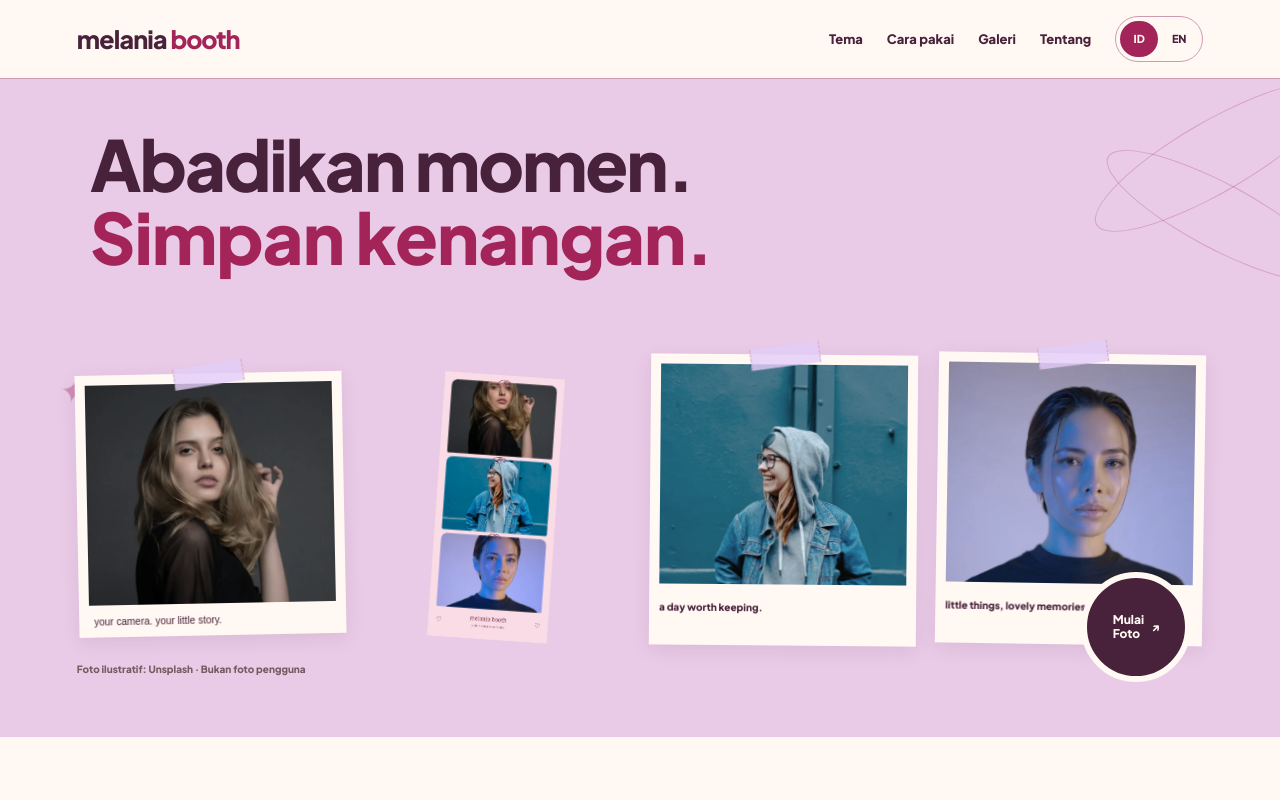
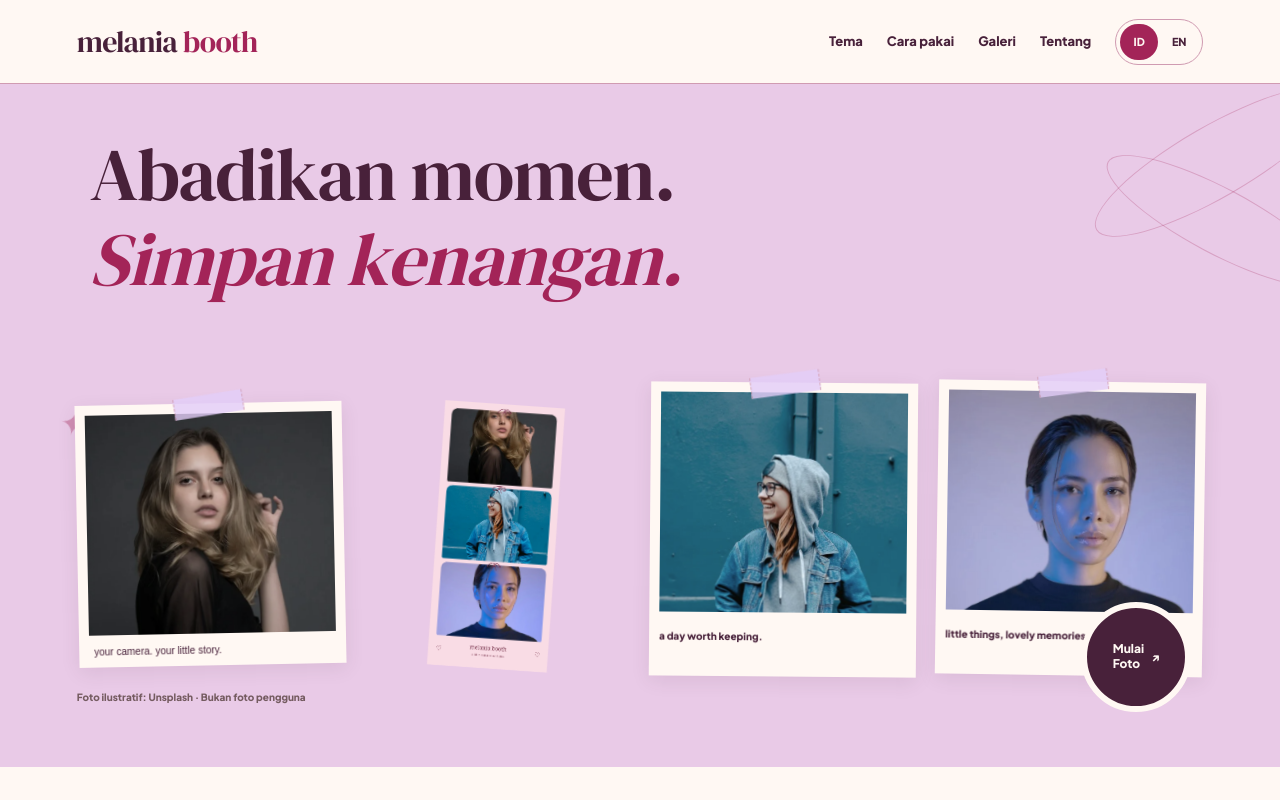
Before and after one commit to atmajadesna/melania-booth, a plain HTML site: page index.html in a window 1280 px wide. Shown: the top 800 px of the page. Drawn offline with Linux system fonts and the light colour scheme.

Commit message:
Pair editorial display typography with clean Jakarta interface text

```diff
--- a/index.html
+++ b/index.html
@@ -259,5 +259,6 @@
     <link rel="stylesheet" href="refresh.css?v=13" />
     <script src="refresh.js?v=15" defer></script>
     <link rel="stylesheet" href="about-inline.css?v=15" />
+    <link rel="stylesheet" href="typography.css?v=16" />
   </body>
 </html>
--- /dev/null
+++ b/typography.css
@@ -0,0 +1,12 @@
+/* Editorial headings paired with clean, readable interface text. */
+@font-face{font-family:MelaniaEditorial;src:url('assets/dm-serif.woff2') format('woff2');font-style:normal;font-weight:400;font-display:swap}
+h1,h2,.hero h1,.section-title h2,.studio-invite h2{font-family:MelaniaEditorial,Georgia,serif!important;font-weight:400!important;letter-spacing:-.7px!important;line-height:1.15}
+.hero h1{font-size:clamp(44px,5.8vw,80px);letter-spacing:-1.4px!important}
+.hero h1 span{font-family:inherit;font-weight:400;font-style:italic;letter-spacing:-1px}
+body,button,input,select,textarea{font-family:Jakarta,Arial,sans-serif!important}
+body{line-height:1.75}button,nav a{font-weight:600}p{font-weight:400}
+.minimal-header>.wordmark{font-family:MelaniaEditorial,Georgia,serif!important;font-weight:400!important;font-size:30px;letter-spacing:-.8px}
+.minimal-header>.wordmark span{font-family:inherit;font-weight:400;letter-spacing:-.8px}
+.theme-card span,.gallery-item figcaption{font-family:Jakarta,Arial,sans-serif!important;font-weight:600;letter-spacing:-.3px}
+footer .footer-brand{font-family:MelaniaEditorial,Georgia,serif!important;font-weight:400;font-size:23px}
+@media(max-width:600px){.hero h1{font-size:44px;letter-spacing:-.9px!important}.minimal-header>.wordmark{font-size:23px}.themes-section .section-title h2{font-size:33px}.about-inline h2{font-size:29px}}
```
